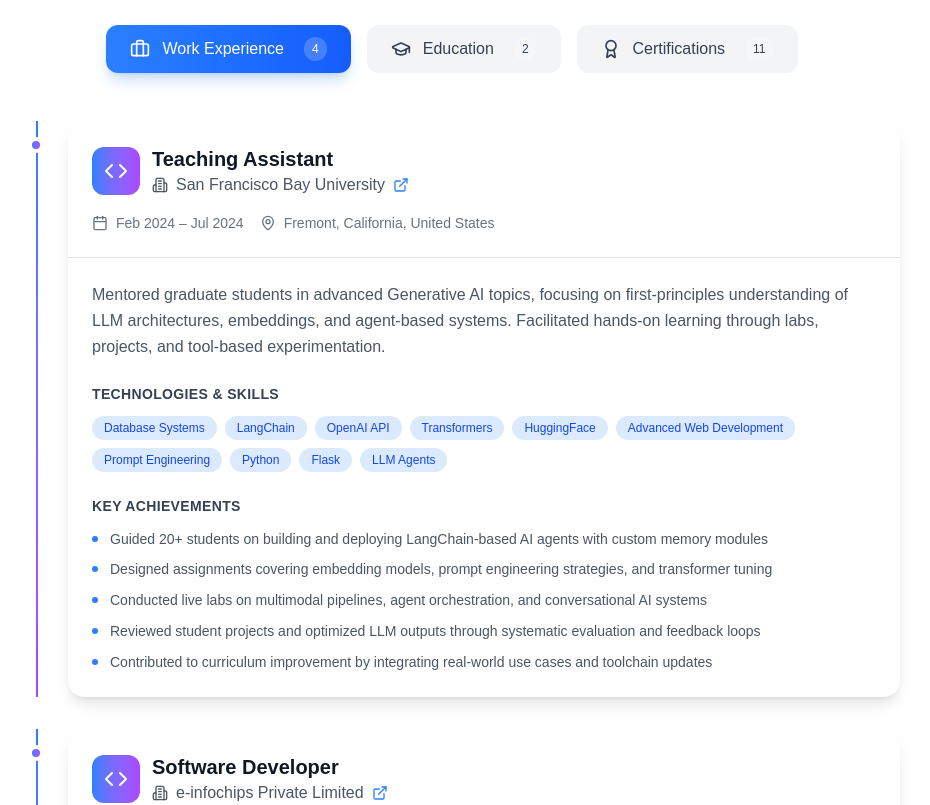
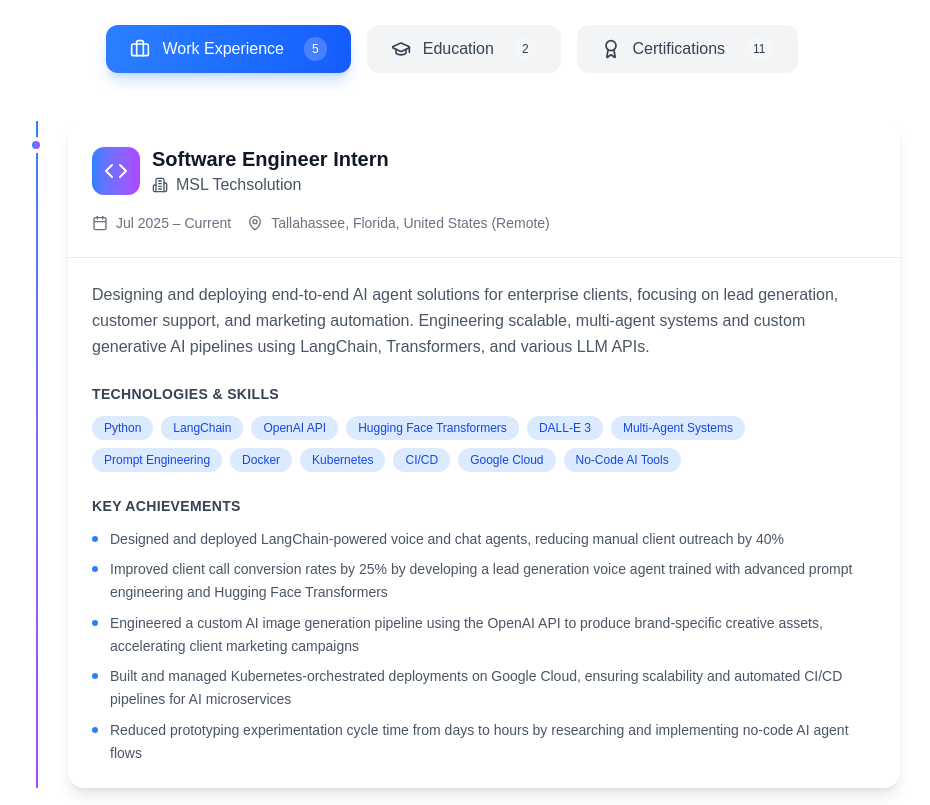
Before and after one commit to AkshayPatel8140/akshay-patel-portfolio, a Next.js app: page / in a window 1280 px wide. Shown: the part 6500-7305 px from the top of the page, without its empty margins (188-1118 px from the left). Built offline with nearby package versions, Linux system fonts and the light colour scheme.

Commit message:
Add new experience

```diff
--- a/src/components/sections/Experience.tsx
+++ b/src/components/sections/Experience.tsx
@@ -20,7 +20,7 @@ import {
 } from 'lucide-react'
 
 interface ExperienceItem {
-  id: number
+  id: number | string
   title: string
   company: string
   location: string
@@ -40,7 +40,28 @@ export default function Experience() {
 
   const experiences: ExperienceItem[] = [
     {
-      id: 1,
+      id: 'ex_5',
+      title: "Software Engineer Intern",
+      company: "MSL Techsolution",
+      location: "Tallahassee, Florida, United States (Remote)",
+      duration: "Jul 2025 – Current",
+      description: "Designing and deploying end-to-end AI agent solutions for enterprise clients, focusing on lead generation, customer support, and marketing automation. Engineering scalable, multi-agent systems and custom generative AI pipelines using LangChain, Transformers, and various LLM APIs.",
+      technologies: [
+        "Python", "LangChain", "OpenAI API", "Hugging Face Transformers", "DALL-E 3", "Multi-Agent Systems", "Prompt Engineering", "Docker", "Kubernetes", "CI/CD", "Google Cloud", "No-Code AI Tools"
+      ],
+      achievements: [
+        "Designed and deployed LangChain-powered voice and chat agents, reducing manual client outreach by 40%",
+        "Improved client call conversion rates by 25% by developing a lead generation voice agent trained with advanced prompt engineering and Hugging Face Transformers",
+        "Engineered a custom AI image generation pipeline using the OpenAI API to produce brand-specific creative assets, accelerating client marketing campaigns",
+        "Built and managed Kubernetes-orchestrated deployments on Google Cloud, ensuring scalability and automated CI/CD pipelines for AI microservices",
+        "Reduced prototyping experimentation cycle time from days to hours by researching and implementing no-code AI agent flows"
+      ],
+      type: "work",
+      icon: Code,
+      link: ""
+    },
+    {
+      id: 'ex_4',
       title: "Teaching Assistant",
       company: "San Francisco Bay University",
       location: "Fremont, California, United States",
@@ -61,7 +82,7 @@ export default function Experience() {
       link: "https://www.sfbu.edu/"
     },
     {
-      id: 2,
+      id: 'ex_3',
       title: "Software Developer",
       company: "e-infochips Private Limited",
       location: "Ahmedabad, Gujarat, India (Remote)",
@@ -83,7 +104,7 @@ export default function Experience() {
       link: "https://www.einfochips.com/"
     },
     {
-      id: 3,
+      id: 'ex_2',
       title: "Software Developer",
       company: "Moon Technolabs Pvt. Ltd.",
       location: "Ahmedabad, Gujarat, India",
@@ -113,7 +134,7 @@ export default function Experience() {
       link: "https://www.moontechnolabs.com/"
     },
     {
-      id: 4,
+      id: 'ex_1',
       title: "Python Developer Intern",
       company: "Virtual Heights Pvt. Ltd.",
       location: "Ahmedabad, Gujarat, India",
@@ -133,42 +154,8 @@ export default function Experience() {
       icon: Code,
       link: "https://virtualheights.com/"
     },
-    // {
-    //   id: 2,
-    //   title: 'Full Stack Developer',
-    //   company: 'Freelance & Personal Projects',
-    //   location: 'United States (Remote)',
-    //   duration: '2020 - Present',
-    //   description: 'Building innovative web and mobile applications using modern technologies. Specializing in AI/ML integration and scalable architecture. Serving clients across the United States and globally.',
-    //   technologies: ['Next.js', 'React', 'Node.js', 'Python', 'TensorFlow', 'MongoDB'],
-    //   achievements: [
-    //     'Built 10+ full-stack applications from concept to deployment',
-    //     'Integrated AI/ML models into production applications',
-    //     'Achieved 95%+ client satisfaction rate',
-    //     'Developed reusable component libraries'
-    //   ],
-    //   type: 'work',
-    //   icon: Code
-    // },
-    // {
-    //   id: 3,
-    //   title: 'AI/ML Research Assistant',
-    //   company: 'University Projects',
-    //   location: 'Ahmedabad, India',
-    //   duration: '2020 - 2021',
-    //   description: 'Conducted research in computer vision, natural language processing, and machine learning applications.',
-    //   technologies: ['Python', 'TensorFlow', 'OpenCV', 'NLP', 'Computer Vision'],
-    //   achievements: [
-    //     'Published research on plant disease detection using CNN',
-    //     'Developed emotion recognition system with 92% accuracy',
-    //     'Created real-time object detection applications',
-    //     'Presented findings at university tech symposium'
-    //   ],
-    //   type: 'work',
-    //   icon: Brain
-    // },
     {
-      id: 5,
+      id: "edu_2",
       title: "Master of Science in Computer Science",
       company: "San Francisco Bay University",
       location: "Fremont, California, United States",
@@ -185,7 +172,7 @@ export default function Experience() {
       icon: GraduationCap
     },
     {
-      id: 6,
+      id: "edu_1",
       title: 'Bachelor of Science in Information Technology',
       company: 'Gandhinagar Institute of Technology',
       location: 'Gujarat, India',
@@ -204,7 +191,7 @@ export default function Experience() {
       icon: GraduationCap
     },
     {
-      id: 7,
+      id: 'cert_11',
       title: "Introduction to Software Development",
       company: "Amazon",
       location: "Online",
@@ -221,7 +208,7 @@ export default function Experience() {
       link: 'https://www.coursera.org/account/accomplishments/verify/BR8B8PFT7UTS'
     },
     {
-      id: 8,
+      id: 'cert_10',
       title: "Oracle Cloud Infrastructure 2025 Certificate",
       company: "Oracle",
       location: "Online",
@@ -237,7 +224,7 @@ export default function Experience() {
       link: 'https://catalog-education.oracle.com/ords/certview/sharebadge?id=8276D4E588047D28F9902657A619282210BDF60FAA68D964BF80EA30168658C9'
     },
     {
-      id: 9,
+      id: 'cert_9',
       title: "Programming in Python",
       company: "Meta",
       location: "Online",
@@ -254,7 +241,7 @@ export default function Experience() {
       link: "https://www.coursera.org/account/accomplishments/verify/A8J6CGI3NBXE"
     },
     {
-      id: 10,
+      id: 'cert_8',
       title: "Version Control",
       company: "Meta",
       location: "Online",
@@ -270,7 +257,7 @@ export default function Experience() {
       link: "https://www.coursera.org/account/accomplishments/verify/8L8EZZWETTM9"
     },
     {
-      id: 11,
+      id: 'cert_7',
       title: "Back-End Development",
       company: "Meta",
       location: "Online",
@@ -287,7 +274,7 @@ export default function Experience() {
       link: "https://coursera.org/share/381b0de296eceae7999887e610603e76"
     },
     {
-      id: 12,
+      id: 'cert_6',
       title: "Community Health Index - Data Analysis Project",
       company: "Omdena",
       location: "San Jose, CA",
@@ -303,7 +290,7 @@ export default function Experience() {
       link: "https://confirm.omdena.com/LCfz0bm"
     },
     {
-      id: 13,
+      id: 'cert_5',
       title: "IEEE Xtreme Programming Competition 18.0",
       company: "IEEE",
       location: "Online",
@@ -319,7 +306,7 @@ export default function Experience() {
       link: "https://media.licdn.com/dms/image/v2/D562DAQFKMEXK7d5Xmw/profile-treasury-document-cover-images_480/B56ZWHfyndGoAw-/0/1741735014997?e=1757170800&v=beta&t=EvnTcGi8vDyczEqpDob34rGGZuhQe8uf7G76eei1_QQ"
     },
     {
-      id: 14,
+      id: 'cert_4',
       title: "Neo4j Certified Professional",
       company: "Neo4j",
       location: "Online",
@@ -335,7 +322,7 @@ export default function Experience() {
       link: "https://graphacademy.neo4j.com/c/0e529edd-e890-4c01-b531-f8c3f318856c/"
     },
     {
-      id: 15,
+      id: 'cert_3',
       title: "Oracle Cloud Infrastructure 2024 Generative AI Professional",
       company: "Oracle",
       location: "Online",
@@ -351,7 +338,7 @@ export default function Experience() {
       link: "https://catalog-education.oracle.com/ords/certview/sharebadge?id=E431E2832AF4CF4F5AF4CB84EF510BFBC9D794AEABD4B78D69E3953C4368A30A"
     },
     {
-      id: 16,
+      id: 'cert_2',
       title: "Introduction to Data Science",
       company: "Cisco",
       location: "Online",
@@ -367,7 +354,7 @@ export default function Experience() {
       link: "https://www.credly.com/badges/38c86bc9-a42c-4f8e-bd56-9c61b4b571a2/linked_in_profile"
     },
     {
-      id: 17,
+      id: 'cert_1',
       title: "Best Efficient Model",
       company: "Entrepreneurship Cell",
       location: "India",
```
